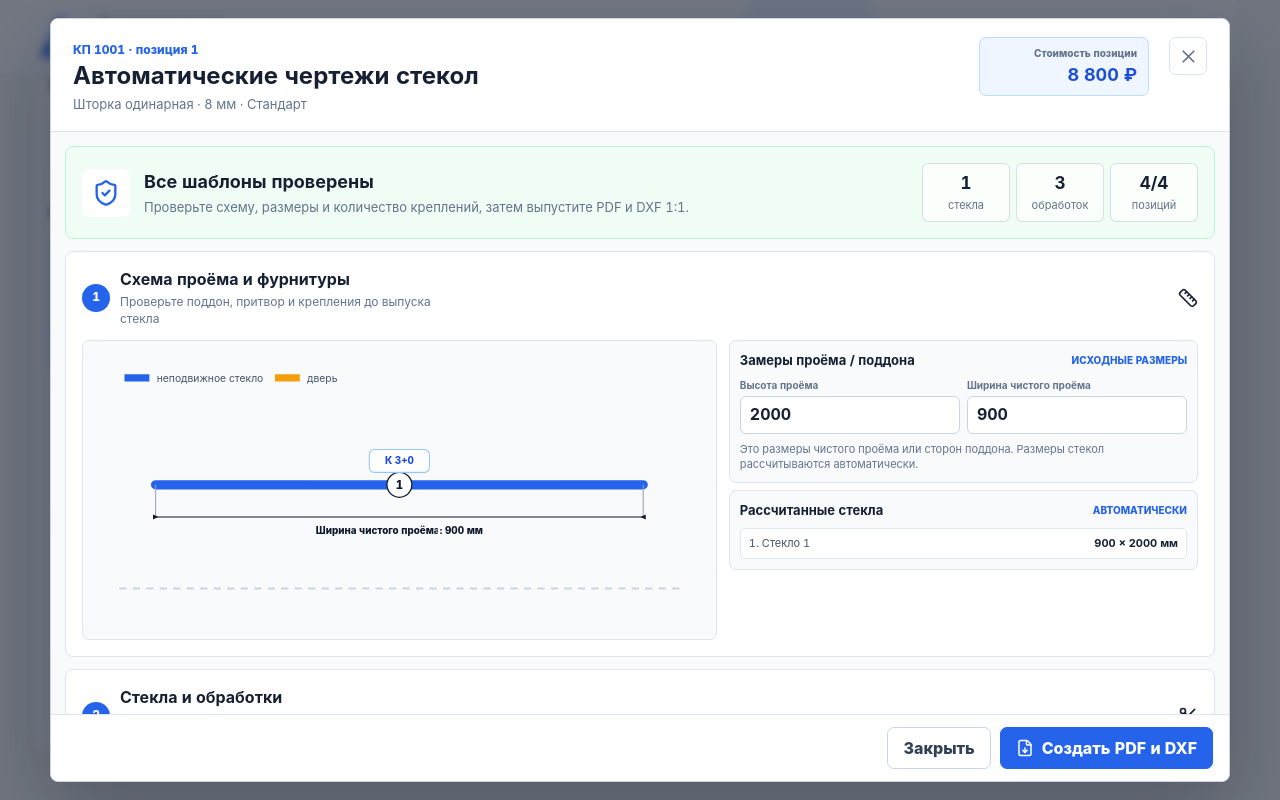
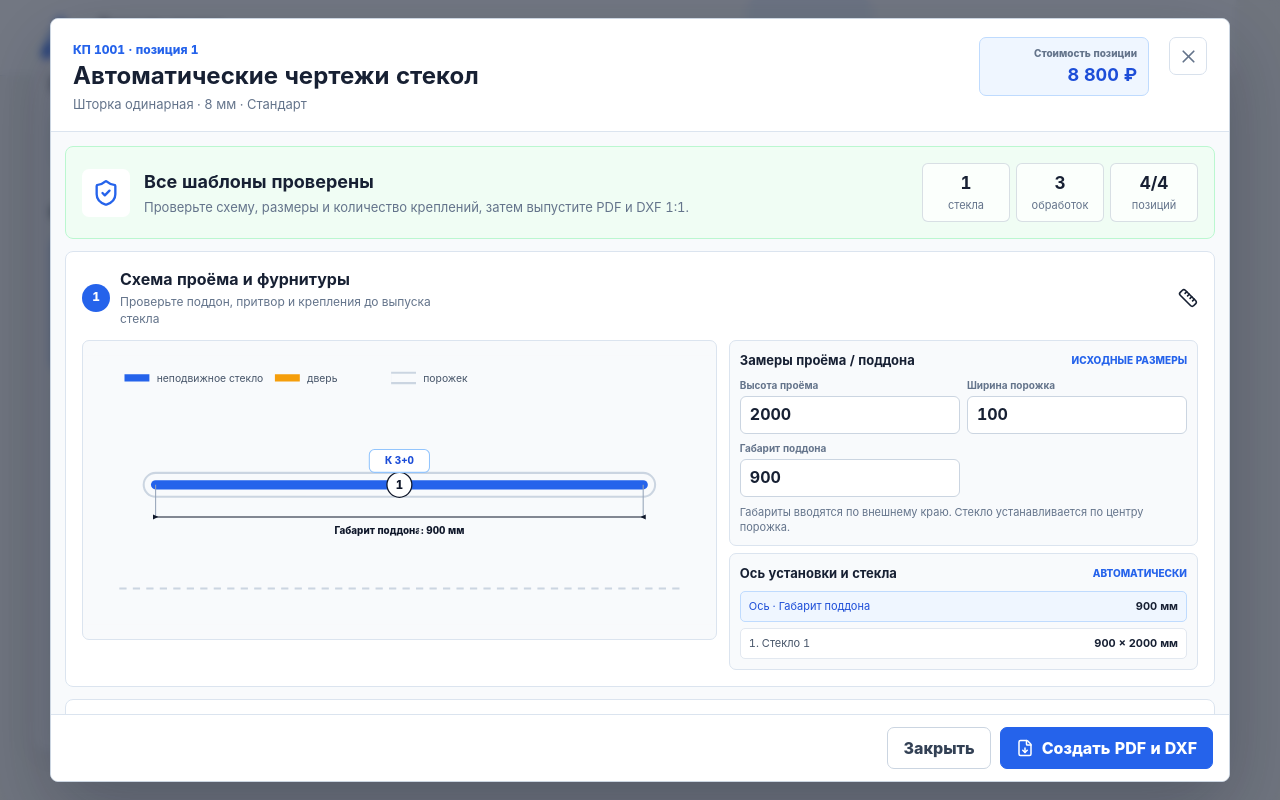
Before and after one commit to Maxim-hub2020/calc-dush, a React (Vite) app: page / in a window 1280 px wide. Both pictures are taken after a click on the button "Чертежи для производства". Shown: the part 395-1195 px from the top of the page. Built offline with nearby package versions, Linux system fonts and the light colour scheme.

Commit message:
feat: center shower glass on tray curb

```diff
--- a/src/ProductionWorkspace.css
+++ b/src/ProductionWorkspace.css
@@ -346,6 +346,11 @@
   font-size: 11px;
 }
 .production-opening-results strong { color: #172033; white-space: nowrap; }
+.production-opening-results p.is-axis {
+  border-color: #bfdbfe;
+  background: #eff6ff;
+  color: #1d4ed8;
+}
 .production-placement-grid {
   display: grid;
   grid-template-columns: repeat(2, minmax(0, 1fr));
--- a/src/ProductionWorkspace.tsx
+++ b/src/ProductionWorkspace.tsx
@@ -252,6 +252,12 @@ function ProductionPlanView({ catalog, draft, onConnector, onDoor, onMagnetic }:
       <svg aria-label="Интерактивная схема душевой сверху" className="production-plan-svg" viewBox="0 0 610 260">
         <rect fill="#f8fafc" height="260" width="610" />
         <path d="M35 225 H575" fill="none" stroke="#cbd5e1" strokeDasharray="7 6" strokeWidth="2" />
+        {segments.map((segment, index) => (
+          <g key={`curb-${draft.panels[index]?.id ?? index}`}>
+            <line stroke="#cbd5e1" strokeLinecap="round" strokeWidth="25" x1={segment.x1} x2={segment.x2} y1={segment.y1} y2={segment.y2} />
+            <line stroke="#f8fafc" strokeLinecap="round" strokeWidth="21" x1={segment.x1} x2={segment.x2} y1={segment.y1} y2={segment.y2} />
+          </g>
+        ))}
         {segments.map((segment, index) => {
           const panel = draft.panels[index]
           if (!panel) return null
@@ -411,6 +417,7 @@ function ProductionPlanView({ catalog, draft, onConnector, onDoor, onMagnetic }:
         <g transform="translate(40 22)">
           <line stroke="#2563eb" strokeWidth="7" x1="0" x2="24" y1="0" y2="0" /><text fill="#475569" fontSize="10" x="31" y="4">неподвижное стекло</text>
           <line stroke="#f59e0b" strokeWidth="7" x1="145" x2="169" y1="0" y2="0" /><text fill="#475569" fontSize="10" x="176" y="4">дверь</text>
+          <line stroke="#cbd5e1" strokeWidth="12" x1="257" x2="281" y1="0" y2="0" /><line stroke="#f8fafc" strokeWidth="8" x1="257" x2="281" y1="0" y2="0" /><text fill="#475569" fontSize="10" x="288" y="4">порожек</text>
         </g>
       </svg>
 
@@ -453,13 +460,14 @@ type ConstructorProps = {
   catalog: PricingCatalog
   draft: ReturnType<typeof createProductionPackage>
   onOpeningHeight: (value: number) => void
+  onCurbWidth: (value: number) => void
   onOpeningSegment: (segmentId: string, value: number) => void
   onDoor: (placement: ProductionDoorPlacement, patch: Partial<ProductionDoorPlacement>) => void
   onConnector: (placement: ProductionConnectorPlacement, patch: Partial<ProductionConnectorPlacement>) => void
   onMagnetic: (placement: ProductionMagneticPlacement, patch: Partial<ProductionMagneticPlacement>) => void
 }
 
-function ProductionConstructor({ catalog, draft, onOpeningHeight, onOpeningSegment, onDoor, onConnector, onMagnetic }: ConstructorProps) {
+function ProductionConstructor({ catalog, draft, onOpeningHeight, onCurbWidth, onOpeningSegment, onDoor, onConnector, onMagnetic }: ConstructorProps) {
   return (
     <section className="production-constructor">
       <div className="production-section-head">
@@ -473,15 +481,17 @@ function ProductionConstructor({ catalog, draft, onOpeningHeight, onOpeningSegme
             <header><strong>Замеры проёма / поддона</strong><span>Исходные размеры</span></header>
             <div className="production-opening-inputs">
               <label><span>Высота проёма</span><input inputMode="numeric" min="1" step="1" type="number" value={Math.round(draft.openingHeightMm)} onChange={(event) => onOpeningHeight(clamp(Number(event.target.value), 1, 3500))} /></label>
+              <label><span>Ширина порожка</span><input inputMode="numeric" min="20" step="1" type="number" value={Math.round(draft.trayCurbWidthMm)} onChange={(event) => onCurbWidth(clamp(Number(event.target.value), 20, 300))} /></label>
               {draft.openingSegments.map((segment) => (
-                <label key={segment.id}><span>{segment.label}</span><input inputMode="numeric" min="1" step="1" type="number" value={Math.round(segment.lengthMm)} onChange={(event) => onOpeningSegment(segment.id, clamp(Number(event.target.value), 1, 6000))} /></label>
+                <label key={segment.id}><span>{segment.label}</span><input inputMode="numeric" min="100" step="1" type="number" value={Math.round(segment.trayLengthMm)} onChange={(event) => onOpeningSegment(segment.id, clamp(Number(event.target.value), 100, 6000))} /></label>
               ))}
             </div>
-            <p>Это размеры чистого проёма или сторон поддона. Размеры стекол рассчитываются автоматически.</p>
+            <p>Габариты вводятся по внешнему краю. Стекло устанавливается по центру порожка.</p>
           </article>
           <article>
-            <header><strong>Рассчитанные стекла</strong><span>Автоматически</span></header>
+            <header><strong>Ось установки и стекла</strong><span>Автоматически</span></header>
             <div className="production-opening-results">
+              {draft.openingSegments.map((segment) => <p className="is-axis" key={`axis-${segment.id}`}><span>Ось · {segment.label}</span><strong>{Math.round(segment.lengthMm)} мм</strong></p>)}
               {draft.panels.map((panel, panelIndex) => <p key={panel.id}><span>{panelIndex + 1}. {panel.label}</span><strong>{Math.round(panel.widthMm)} × {Math.round(panel.heightMm)} мм</strong></p>)}
             </div>
           </article>
@@ -513,6 +523,15 @@ export function ProductionWorkspace({ catalog, form, itemIndex, quoteNumber, onC
   const commitDesign = useCallback((nextDesign: ProductionDesignOverrides) => {
     const currentForm = workingFormRef.current
     const nextDraft = createProductionPackage(catalog, currentForm, quoteNumber, itemIndex, nextDesign)
+    const normalizedDesign: ProductionDesignOverrides = {
+      ...nextDesign,
+      opening: {
+        ...nextDesign.opening,
+        heightMm: nextDraft.openingHeightMm,
+        curbWidthMm: nextDraft.trayCurbWidthMm,
+        segments: Object.fromEntries(nextDraft.openingSegments.map((segment) => [segment.id, segment.trayLengthMm])),
+      },
+    }
     const construction = getConstruction(catalog, currentForm.constructionId)
     const nextDimensions = { ...currentForm.dimensions }
     const heightField = construction.fields.find((field) => field.key.startsWith('HEIGHT'))
@@ -531,12 +550,12 @@ export function ProductionWorkspace({ catalog, form, itemIndex, quoteNumber, onC
     const nextForm: CalculatorForm = {
       ...currentForm,
       dimensions: nextDimensions,
-      productionDesign: nextDesign,
+      productionDesign: normalizedDesign,
       productionPriceAdjustment: productionHardwarePrice - baseHardwarePrice,
     }
-    designOverridesRef.current = nextDesign
+    designOverridesRef.current = normalizedDesign
     workingFormRef.current = nextForm
-    setDesignOverrides(nextDesign)
+    setDesignOverrides(normalizedDesign)
     setWorkingForm(nextForm)
     onFormChange(nextForm)
   }, [catalog, itemIndex, onFormChange, quoteNumber])
@@ -567,6 +586,17 @@ export function ProductionWorkspace({ catalog, form, itemIndex, quoteNumber, onC
       opening: {
         ...current.opening,
         heightMm,
+      },
+    })
+  }, [commitDesign])
+
+  const updateCurbWidth = useCallback((curbWidthMm: number) => {
+    const current = designOverridesRef.current
+    commitDesign({
+      ...current,
+      opening: {
+        ...current.opening,
+        curbWidthMm,
       },
     })
   }, [commitDesign])
@@ -668,6 +698,7 @@ export function ProductionWorkspace({ catalog, form, itemIndex, quoteNumber, onC
             onConnector={updateConnector}
             onDoor={updateDoor}
             onMagnetic={updateMagnetic}
+            onCurbWidth={updateCurbWidth}
             onOpeningHeight={updateOpeningHeight}
             onOpeningSegment={updateOpeningSegment}
           />
--- a/src/calculator.ts
+++ b/src/calculator.ts
@@ -34,6 +34,7 @@ export type QuoteCustomer = {
 export type ShowerProductionDesign = {
   opening?: {
     heightMm?: number
+    curbWidthMm?: number
     segments?: Record<string, number>
   }
   doors?: Record<string, {
--- a/src/productionPdf.ts
+++ b/src/productionPdf.ts
@@ -359,6 +359,8 @@ const buildTopViewSvg = (draft: ProductionPackage) => {
       ? connectorPlacement.mountType === 'profile' ? 'ПРОФИЛЬ' : `К ${verticalConnectors}+${horizontalConnectors}`
       : ''
     return [
+      `<line x1="${x1}" y1="${y1}" x2="${x2}" y2="${y2}" stroke="#cbd5e1" stroke-width="15" stroke-linecap="round"/>`,
+      `<line x1="${x1}" y1="${y1}" x2="${x2}" y2="${y2}" stroke="#f8fafc" stroke-width="11" stroke-linecap="round"/>`,
       `<line x1="${x1}" y1="${y1}" x2="${x2}" y2="${y2}" stroke="${panel.role === 'door' ? '#f59e0b' : '#2563eb'}" stroke-width="7" stroke-linecap="round"/>`,
       hardwareLabel ? `<rect x="${middleX - normalX * 15 - 18}" y="${middleY - normalY * 15 - 6}" width="36" height="11" rx="2" fill="#ffffff" stroke="#bfdbfe" stroke-width=".5"/><text x="${middleX - normalX * 15}" y="${middleY - normalY * 15 + 2}" text-anchor="middle" font-size="6.5" font-weight="700" fill="#1d4ed8">${xml(hardwareLabel)}</text>` : '',
       `<circle cx="${middleX}" cy="${middleY}" r="9" fill="#ffffff" stroke="#0f172a"/><text x="${middleX}" y="${middleY + 3.5}" text-anchor="middle" font-size="9" font-weight="700" fill="#0f172a">${index + 1}</text>`,
@@ -403,7 +405,7 @@ const buildTopViewSvg = (draft: ProductionPackage) => {
     let angle = Math.atan2(dimY2 - dimY1, dimX2 - dimX1) * 180 / Math.PI
     if (angle > 90) angle -= 180
     if (angle < -90) angle += 180
-    const label = `${xml(opening.label)} ${Math.round(opening.lengthMm)}`
+    const label = `Ось ${String.fromCharCode(65 + openingIndex)}: ${Math.round(opening.lengthMm)}`
     const labelWidth = Math.max(58, label.length * 3.8)
     return [`<line x1="${x1}" y1="${y1}" x2="${dimX1}" y2="${dimY1}" class="plan-extension"/><line x1="${x2}" y1="${y2}" x2="${dimX2}" y2="${dimY2}" class="plan-extension"/><line x1="${dimX1}" y1="${dimY1}" x2="${dimX2}" y2="${dimY2}" class="plan-dim" marker-start="url(#plan-arrow)" marker-end="url(#plan-arrow)"/><g transform="rotate(${angle} ${labelX} ${labelY})"><rect x="${labelX - labelWidth / 2}" y="${labelY - 5}" width="${labelWidth}" height="10" fill="#f8fafc"/><text x="${labelX}" y="${labelY + 2}" text-anchor="middle" font-size="6.6" font-weight="700" fill="#111827">${label}</text></g>`]
   }).join('')
@@ -454,8 +456,9 @@ const buildTopViewSvg = (draft: ProductionPackage) => {
     const y = 154 + row * 11
     return `<text x="${x}" y="${y}" font-size="5.8" font-weight="700" fill="#334155">${index + 1}. ${xml(panel.label)}: участок ${Math.round(panel.openingWidthMm)}×${Math.round(panel.openingHeightMm)}; стекло ${Math.round(panel.widthMm)}×${Math.round(panel.heightMm)}</text>`
   }).join('')
-  const openingSummary = draft.openingSegments.map((opening) => `${xml(opening.label)} ${Math.round(opening.lengthMm)}`).join(' · ')
-  return `<svg width="520" height="190" viewBox="0 0 520 190" xmlns="http://www.w3.org/2000/svg"><defs><marker id="plan-arrow" viewBox="0 0 10 10" refX="5" refY="5" markerWidth="4" markerHeight="4" orient="auto-start-reverse"><path d="M0 5 L10 0 L10 10 Z" fill="#111827"/></marker><marker id="swing-arrow" viewBox="0 0 7 7" refX="5" refY="3.5" markerWidth="5" markerHeight="5" orient="auto"><path d="M0 0 L7 3.5 L0 7 Z" fill="#d97706"/></marker></defs><style>.plan-extension{stroke:#94a3b8;stroke-width:.55}.plan-dim{stroke:#111827;stroke-width:.65}</style><rect width="520" height="190" fill="#f8fafc"/><text x="32" y="15" font-size="8.2" font-weight="700" fill="#111827">${openingSummary} · высота ${Math.round(draft.openingHeightMm)} мм</text>${drawing}${openingDimensions}${doorMovements}${magneticJoints}${legend}<path d="M30 176 H490" stroke="#cbd5e1" stroke-width="2" stroke-dasharray="6 5"/><text x="260" y="187" text-anchor="middle" font-size="8" fill="#64748b">Схема расположения стекол, вид сверху</text></svg>`
+  const traySummary = draft.openingSegments.map((opening, index) => `${String.fromCharCode(65 + index)} ${Math.round(opening.trayLengthMm)}`).join(' · ')
+  const axisSummary = draft.openingSegments.map((opening, index) => `${String.fromCharCode(65 + index)} ${Math.round(opening.lengthMm)}`).join(' · ')
+  return `<svg width="520" height="190" viewBox="0 0 520 190" xmlns="http://www.w3.org/2000/svg"><defs><marker id="plan-arrow" viewBox="0 0 10 10" refX="5" refY="5" markerWidth="4" markerHeight="4" orient="auto-start-reverse"><path d="M0 5 L10 0 L10 10 Z" fill="#111827"/></marker><marker id="swing-arrow" viewBox="0 0 7 7" refX="5" refY="3.5" markerWidth="5" markerHeight="5" orient="auto"><path d="M0 0 L7 3.5 L0 7 Z" fill="#d97706"/></marker></defs><style>.plan-extension{stroke:#94a3b8;stroke-width:.55}.plan-dim{stroke:#111827;stroke-width:.65}</style><rect width="520" height="190" fill="#f8fafc"/><text x="32" y="14" font-size="7.4" font-weight="700" fill="#111827">Поддон: ${traySummary} · порожек ${Math.round(draft.trayCurbWidthMm)} мм · высота ${Math.round(draft.openingHeightMm)} мм</text><text x="32" y="24" font-size="6.8" font-weight="700" fill="#2563eb">Ось стекла по центру порожка: ${axisSummary}</text>${drawing}${openingDimensions}${doorMovements}${magneticJoints}${legend}<path d="M30 176 H490" stroke="#cbd5e1" stroke-width="2" stroke-dasharray="6 5"/><text x="260" y="187" text-anchor="middle" font-size="8" fill="#64748b">Схема расположения стекол, вид сверху</text></svg>`
 }
 
 const headerCell = (text: string): TableCell => ({
--- a/src/productionPlanning.ts
+++ b/src/productionPlanning.ts
@@ -75,7 +75,10 @@ export type ProductionDoorPlacement = {
 export type ProductionOpeningSegment = {
   id: string
   label: string
+  trayLengthMm: number
   lengthMm: number
+  startInsetMm: number
+  endInsetMm: number
   panelIndexes: number[]
 }
 
@@ -160,6 +163,7 @@ export type ProductionPackage = {
   hardwareColor: string
   hardwareClass: string
   openingHeightMm: number
+  trayCurbWidthMm: number
   openingSegments: ProductionOpeningSegment[]
   panels: ProductionPanel[]
   doorPlacements: ProductionDoorPlacement[]
@@ -279,7 +283,30 @@ const getOpeningSegmentLabel = (
       ?? `Сторона поддона ${segmentIndex + 1}`
   }
   if (segmentCount > 1) return `Сторона поддона ${String.fromCharCode(65 + segmentIndex)}`
-  return 'Ширина чистого проёма'
+  return 'Габарит поддона'
+}
+
+const getTrayCenterlineInsets = (
+  sketch: ProductionPackage['constructionSketch'],
+  segmentIndex: number,
+  segmentCount: number,
+  curbWidthMm: number,
+) => {
+  const centerOffset = curbWidthMm / 2
+  if (['corner', 'corner-plus', 'double-corner', 'slider-corner', 'slider-double'].includes(sketch) && segmentCount >= 2) {
+    return {
+      startInsetMm: segmentIndex === 1 ? centerOffset : 0,
+      endInsetMm: segmentIndex === 0 ? centerOffset : 0,
+    }
+  }
+  if (sketch === 'trapezoid') {
+    const miterInset = centerOffset * Math.tan(Math.PI / 8)
+    return {
+      startInsetMm: segmentIndex > 0 ? miterInset : 0,
+      endInsetMm: segmentIndex < segmentCount - 1 ? miterInset : 0,
+    }
+  }
+  return { startInsetMm: 0, endInsetMm: 0 }
 }
 
 const distributeOpeningLength = (
@@ -310,11 +337,12 @@ const getPanelDefaults = (
   catalog: PricingCatalog,
   form: CalculatorForm,
   overrides?: ProductionDesignOverrides['opening'],
-): { panels: ProductionPanel[]; openingHeightMm: number; openingSegments: ProductionOpeningSegment[] } => {
+): { panels: ProductionPanel[]; openingHeightMm: number; trayCurbWidthMm: number; openingSegments: ProductionOpeningSegment[] } => {
   const construction = getConstruction(catalog, form.constructionId)
   const heightField = construction.fields.find((field) => field.key.startsWith('HEIGHT'))
   const defaultHeight = positive(heightField ? form.dimensions[heightField.key] : 0, 2000)
   const openingHeightMm = positive(overrides?.heightMm, defaultHeight)
+  const trayCurbWidthMm = positive(overrides?.curbWidthMm, 100)
   const roles = panelRolesBySketch[construction.sketch]
   const widthFields = construction.fields.filter((field) => field.key.startsWith('WIDTH'))
   const originalWidths = widthFields.map((field) => positive(form.dimensions[field.key], field.defaultValue))
@@ -323,7 +351,14 @@ const getPanelDefaults = (
   const openingSegments = groups.map((panelIndexes, segmentIndex) => {
     const id = `opening-segment-${segmentIndex + 1}`
     const defaultLength = panelIndexes.reduce((sum, index) => sum + originalWidths[index], 0)
-    const lengthMm = positive(overrides?.segments?.[id], defaultLength)
+    const trayLengthMm = positive(overrides?.segments?.[id], defaultLength)
+    const { startInsetMm, endInsetMm } = getTrayCenterlineInsets(
+      construction.sketch,
+      segmentIndex,
+      groups.length,
+      trayCurbWidthMm,
+    )
+    const lengthMm = Math.max(1, trayLengthMm - startInsetMm - endInsetMm)
     const isSlidingPair = ['slider', 'slider-corner', 'slider-double'].includes(construction.sketch)
       && panelIndexes.length === 2
       && panelIndexes.some((index) => roles[index] === 'door')
@@ -336,7 +371,10 @@ const getPanelDefaults = (
     return {
       id,
       label: getOpeningSegmentLabel(construction.sketch, segmentIndex, groups.length),
+      trayLengthMm,
       lengthMm,
+      startInsetMm,
+      endInsetMm,
       panelIndexes,
     }
   })
@@ -359,7 +397,7 @@ const getPanelDefaults = (
         operations: [],
       }
     })
-  return { panels, openingHeightMm, openingSegments }
+  return { panels, openingHeightMm, trayCurbWidthMm, openingSegments }
 }
 
 const inferStockLengthMm = (label: string) => {
@@ -1081,7 +1119,7 @@ export const createProductionPackage = (
   const hardwareClass = getOption(catalog.hardwareClass, form.hardwareClassId)
   const glassThickness = glass.thickness ?? 8
   const components = getConstructionHardwareComponents(catalog, construction, glassThickness)
-  const { panels, openingHeightMm, openingSegments } = getPanelDefaults(catalog, form, designOverrides?.opening)
+  const { panels, openingHeightMm, trayCurbWidthMm, openingSegments } = getPanelDefaults(catalog, form, designOverrides?.opening)
   const resolvedChecks = components.map((component) => ({
     component,
     ...createTemplateCheck(component, glassThickness),
@@ -1203,6 +1241,7 @@ export const createProductionPackage = (
     hardwareColor: hardware.label,
     hardwareClass: hardwareClass.label,
     openingHeightMm,
+    trayCurbWidthMm,
     openingSegments,
     panels,
     doorPlacements,
@@ -1213,7 +1252,8 @@ export const createProductionPackage = (
     templateChecks,
     warnings: [
       'Контуры отверстий и вырезов построены автоматически по монтажным чертежам выбранных артикулов.',
-      'Чистовые размеры стекол рассчитаны из размеров проёма с учётом подтверждённых зазоров и перехлёстов.',
+      `Ось стекла размещена по центру порожка шириной ${Math.round(trayCurbWidthMm)} мм.`,
+      'Чистовые размеры стекол рассчитаны из габаритов поддона с учётом осевого смещения, подтверждённых зазоров и перехлёстов.',
       'Высотное расположение петель и коннекторов выполнено по производственному стандарту калькулятора.',
     ],
     blockingIssues,
```
